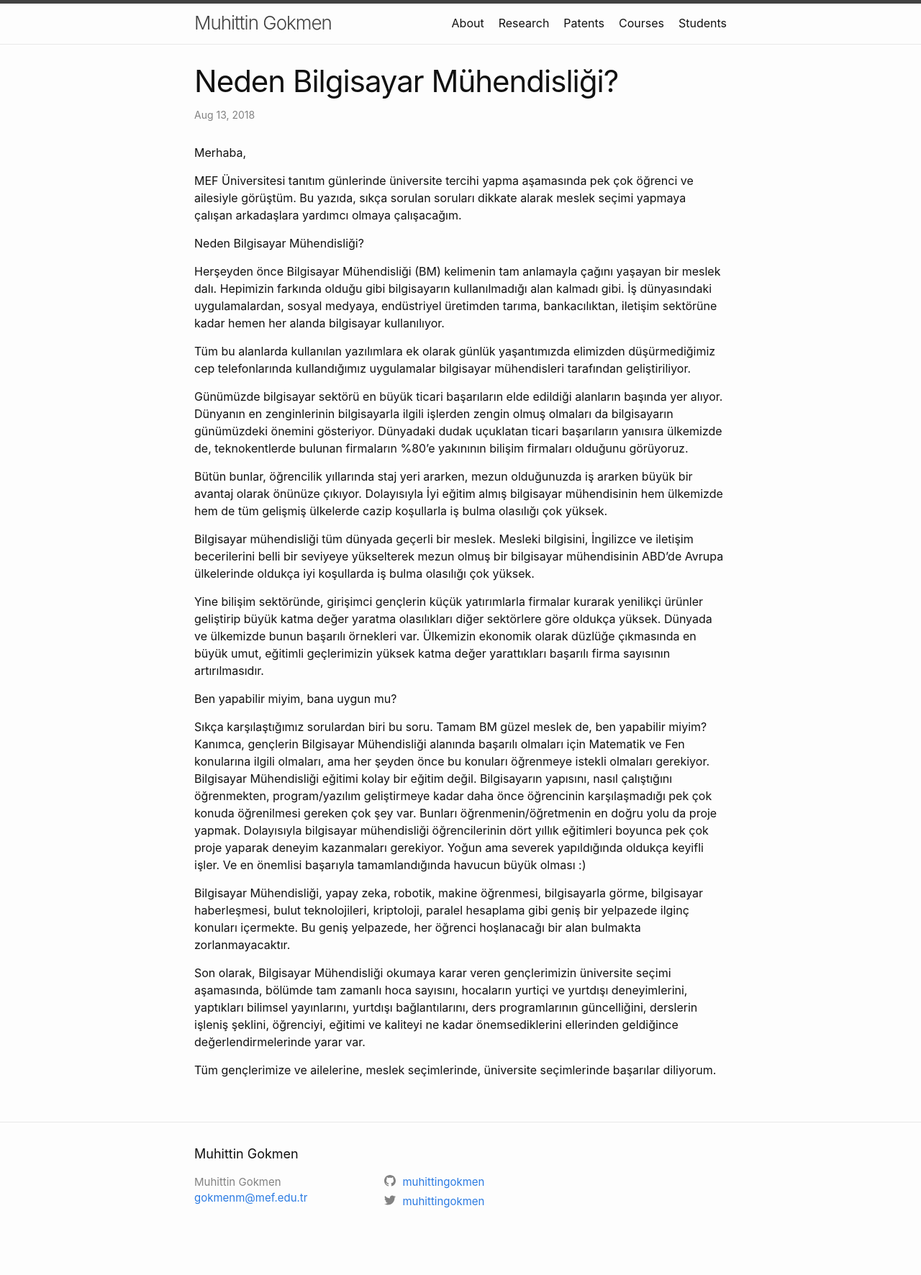
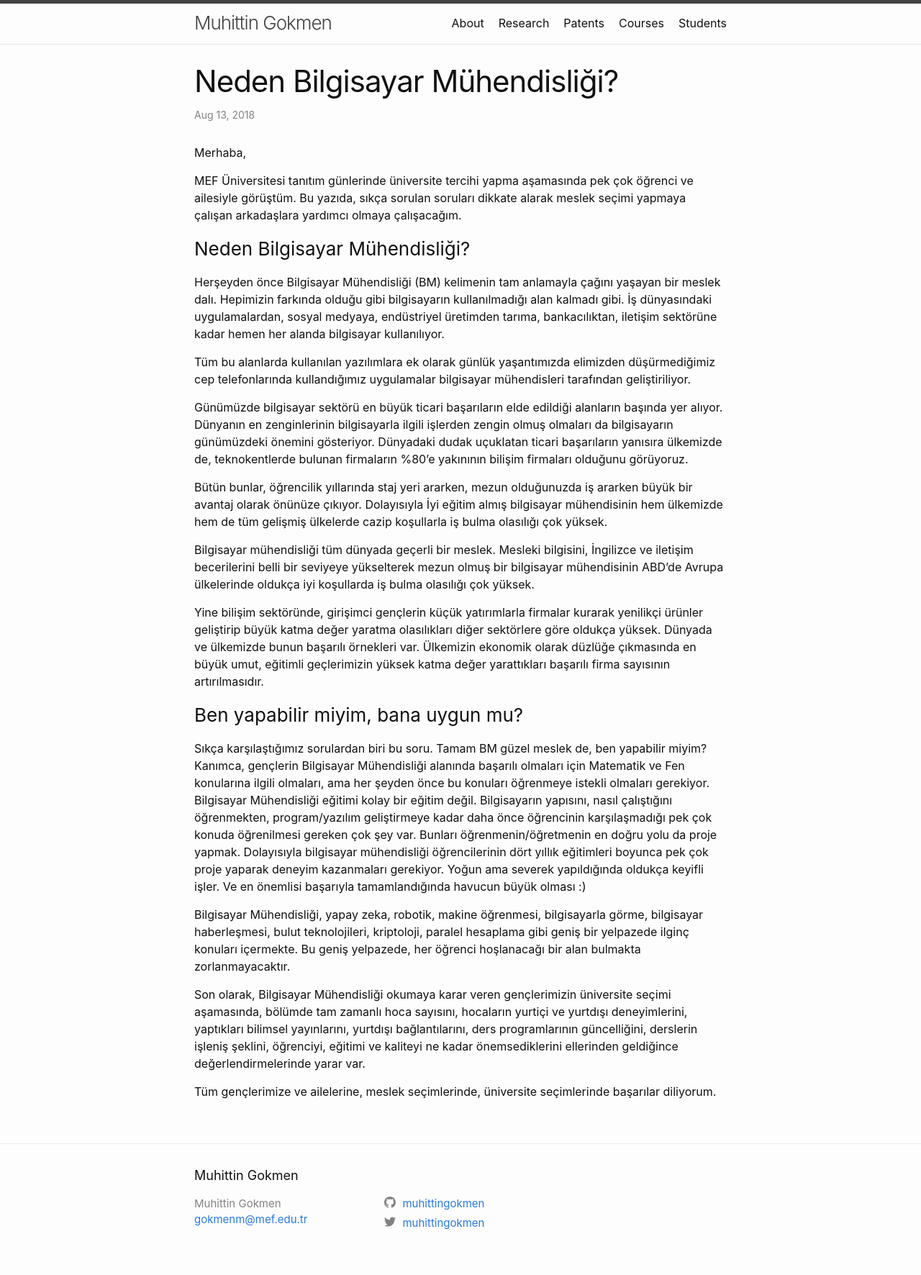
Before and after one commit to muhittingokmen/muhittingokmen.github.io, a Jekyll site: the page built from _posts/2018-08-14-Neden-Bilgisayar-Muhendisligi.markdown, in a window 1280 px wide. Shown: the whole page at 72% size. Built offline with Jekyll 4.4.1, drawn with Linux system fonts in a browser that asks for light colours; before the commit the page ends 1742 px from its top, so only the background shows below that.

```diff
--- a/_posts/2018-08-14-Neden-Bilgisayar-Muhendisligi.markdown
+++ b/_posts/2018-08-14-Neden-Bilgisayar-Muhendisligi.markdown
@@ -9,8 +9,7 @@ Merhaba,
 
 MEF Üniversitesi tanıtım günlerinde üniversite tercihi yapma aşamasında pek çok öğrenci ve ailesiyle görüştüm. Bu yazıda, sıkça sorulan soruları dikkate alarak meslek seçimi yapmaya çalışan arkadaşlara yardımcı olmaya çalışacağım.
 
-Neden Bilgisayar Mühendisliği?
-
+### Neden Bilgisayar Mühendisliği?
 Herşeyden önce Bilgisayar Mühendisliği (BM) kelimenin tam anlamayla çağını yaşayan bir meslek dalı. Hepimizin farkında olduğu gibi bilgisayarın kullanılmadığı alan kalmadı gibi. İş dünyasındaki uygulamalardan, sosyal medyaya, endüstriyel üretimden tarıma, bankacılıktan, iletişim sektörüne kadar hemen her alanda bilgisayar kullanılıyor.
 
 Tüm bu alanlarda kullanılan yazılımlara ek olarak günlük yaşantımızda elimizden düşürmediğimiz cep telefonlarında kullandığımız uygulamalar bilgisayar mühendisleri tarafından geliştiriliyor.
@@ -23,8 +22,7 @@ Bilgisayar mühendisliği tüm dünyada geçerli bir meslek. Mesleki bilgisini,
 
 Yine bilişim sektöründe, girişimci gençlerin küçük yatırımlarla firmalar kurarak yenilikçi ürünler geliştirip büyük katma değer yaratma olasılıkları diğer sektörlere göre oldukça yüksek. Dünyada ve ülkemizde bunun başarılı örnekleri var. Ülkemizin ekonomik olarak düzlüğe çıkmasında en büyük umut, eğitimli geçlerimizin yüksek katma değer yarattıkları başarılı firma sayısının artırılmasıdır.
 
-Ben yapabilir miyim, bana uygun mu?
-
+### Ben yapabilir miyim, bana uygun mu?
 Sıkça karşılaştığımız sorulardan biri bu soru. Tamam BM güzel meslek de, ben yapabilir miyim?
 Kanımca, gençlerin Bilgisayar Mühendisliği alanında  başarılı olmaları için Matematik ve Fen konularına ilgili olmaları, ama her şeyden önce bu konuları öğrenmeye istekli olmaları gerekiyor. Bilgisayar Mühendisliği eğitimi kolay bir eğitim değil. Bilgisayarın yapısını, nasıl çalıştığını öğrenmekten, program/yazılım geliştirmeye kadar daha önce öğrencinin karşılaşmadığı pek çok konuda öğrenilmesi gereken çok şey var. Bunları öğrenmenin/öğretmenin en doğru yolu da proje yapmak. Dolayısıyla bilgisayar mühendisliği öğrencilerinin dört yıllık eğitimleri boyunca pek çok proje yaparak deneyim kazanmaları gerekiyor. Yoğun ama severek yapıldığında oldukça keyifli işler. Ve en önemlisi başarıyla tamamlandığında havucun büyük olması :)
 
```
